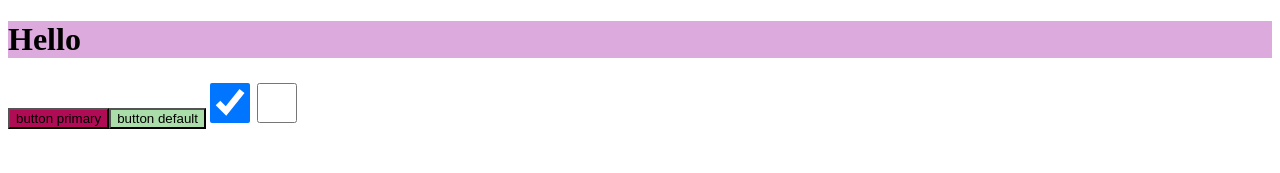
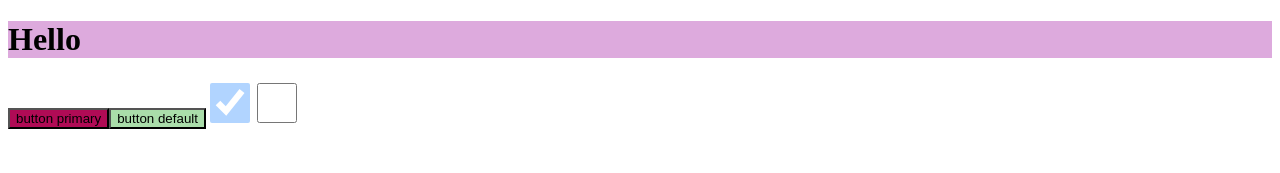
Before and after one commit to OziOcb/oziocb-vite-component-library, a Vue app: page / in a window 1280 px wide. Shown: the top 173 px of the page. Built offline with nearby package versions, Linux system fonts and the light colour scheme.

Commit message:
Add some styles to MyCheckbox

```diff
--- a/package.json
+++ b/package.json
@@ -1,7 +1,7 @@
 {
   "name": "oziocb-vite-component-library",
   "private": false,
-  "version": "0.0.12",
+  "version": "0.0.13",
   "type": "module",
   "files": ["dist"],
   "main": "./dist/oziocb-vite-component-library.umd.cjs",
--- a/src/components/MyCheckbox.vue
+++ b/src/components/MyCheckbox.vue
@@ -1,6 +1,6 @@
 <template>
   <input
-    class="my-checkbox"
+    :class="[`my-checkbox`, { 'my-checkbox--checked': isChecked }]"
     type="checkbox"
     name="check"
     id="check"
@@ -19,4 +19,7 @@ defineProps<{
   width: 40px;
   height: 40px;
 }
+.my-checkbox.my-checkbox--checked {
+  opacity: 0.3;
+}
 </style>
```
